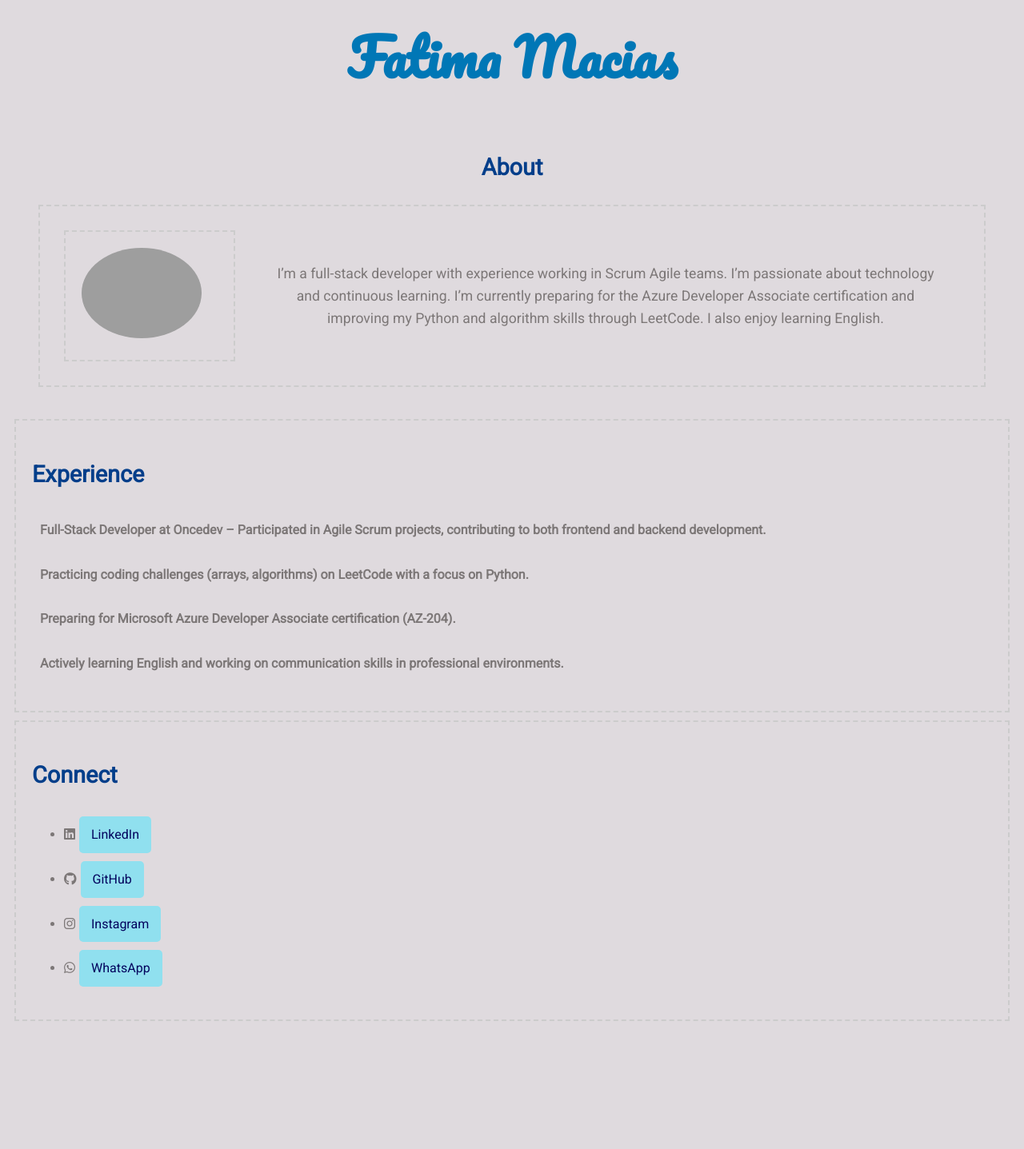
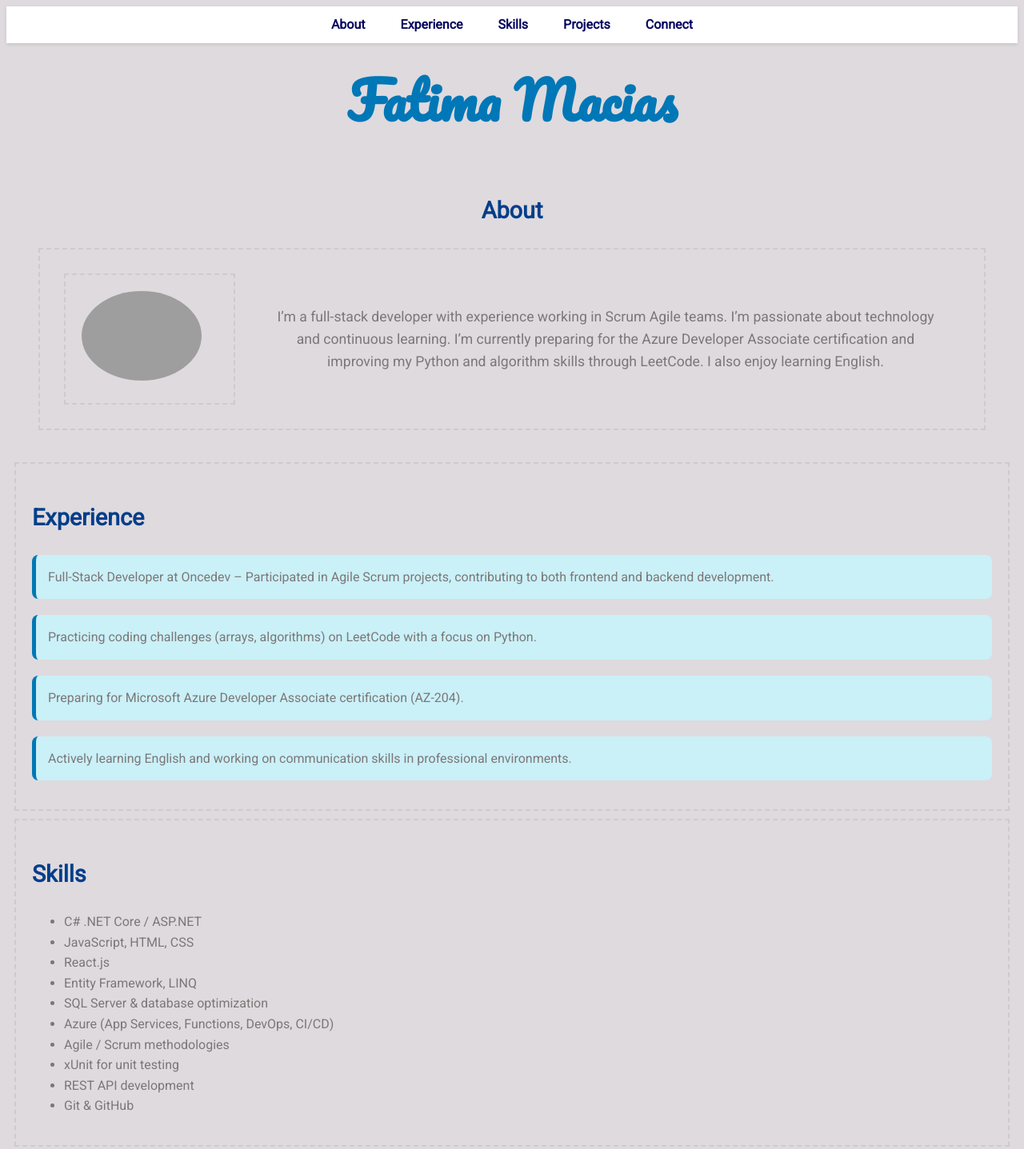
Before and after one commit to fatimacias/Fatima-Macias-Kepler, a plain HTML site: page index.html in a window 1280 px wide. Shown: the top 1437 px of the page at 80% size. Before the commit the page ends 1287 px from the top, so only its background shows below. Drawn offline with Linux system fonts and the light colour scheme; grey boxes are pictures that could not be loaded.

Commit message:
formatted styles added

```diff
--- a/css/index.css
+++ b/css/index.css
@@ -34,15 +34,19 @@ section {
   }
 
  #experience ul {
-    list-style-type: none;
+    display: flex;
+    flex-direction: column;
+    gap: 20px;
     padding: 0;
   }
 
 #experience li {
-    padding: 10px;
-    margin: 10px 0;
+    display: flex;
+    flex-direction: column;
+    background-color: #caf0f8;
+    border-left: 5px solid #0077b6;
+    padding: 15px;
     border-radius: 8px;
-    font-weight: bold;
   }
 
   h2 {
@@ -78,3 +82,42 @@ section {
     line-height: 1.6;
     border: 0;
   }
+
+  nav {
+    position: sticky;
+    top: 0;
+    background-color: #ffffff;
+    padding: 10px 0;
+    z-index: 1000;
+    box-shadow: 0 2px 4px rgba(0,0,0,0.1);
+}
+
+nav ul {
+    display: flex;
+    justify-content: center;
+    list-style: none;
+    padding: 0;
+    margin: 0;
+    gap: 20px;
+}
+
+nav a {
+    text-decoration: none;
+    color: #03045e;
+    font-weight: bold;
+    padding: 8px 12px;
+    transition: background-color 0.3s;
+}
+
+nav a:hover {
+    background-color: #90e0ef;
+    border-radius: 5px;
+}
+
+#connect ul {
+    display: flex;
+    justify-content: center;
+    gap: 15px;
+    padding: 0;
+    list-style: none;
+}
--- a/index.html
+++ b/index.html
@@ -13,6 +13,15 @@
 </head>
 
 <body>
+    <nav>
+        <ul>
+            <li><a href="#About">About</a></li>
+            <li><a href="#experience">Experience</a></li>
+            <li><a href="#skills">Skills</a></li>
+            <li><a href="#projects">Projects</a></li>
+            <li><a href="#connect">Connect</a></li>
+        </ul>
+    </nav>
     <h1 class="my-name">Fatima Macias</h1>
 
     <section class="about" id="About">
@@ -39,7 +48,30 @@
             <li>Actively learning English and working on communication skills in professional environments.</li>
         </ul>
     </section>
+    <section id="skills">
+        <h2>Skills</h2>
+        <ul>
+            <li>C# .NET Core / ASP.NET</li>
+            <li>JavaScript, HTML, CSS</li>
+            <li>React.js</li>
+            <li>Entity Framework, LINQ</li>
+            <li>SQL Server & database optimization</li>
+            <li>Azure (App Services, Functions, DevOps, CI/CD)</li>
+            <li>Agile / Scrum methodologies</li>
+            <li>xUnit for unit testing</li>
+            <li>REST API development</li>
+            <li>Git & GitHub</li>
+        </ul>
+    </section>
 
+    <section id="projects">
+        <h2>Projects</h2>
+        <ul>
+            <li><strong>Payment Platform Integration:</strong> Connected multiple third-party APIs to enable flexible payments. Reduced service response times by 55% through SQL optimization and caching.</li>
+            <li><strong>Modular Web Application:</strong> Developed scalable microservices using .NET Core and React.js. Deployed using Azure CI/CD pipelines.</li>
+            <li><strong>Personal Portfolio Site:</strong> Built this responsive site using HTML, CSS, and Flexbox, with plans for dynamic content via JavaScript.</li>
+        </ul>
+    </section>
     <section id="connect">
         <h2>Connect</h2>
         <ul>
@@ -52,5 +84,4 @@
         </ul>
     </section>
 </body>
-
 </html>
```
